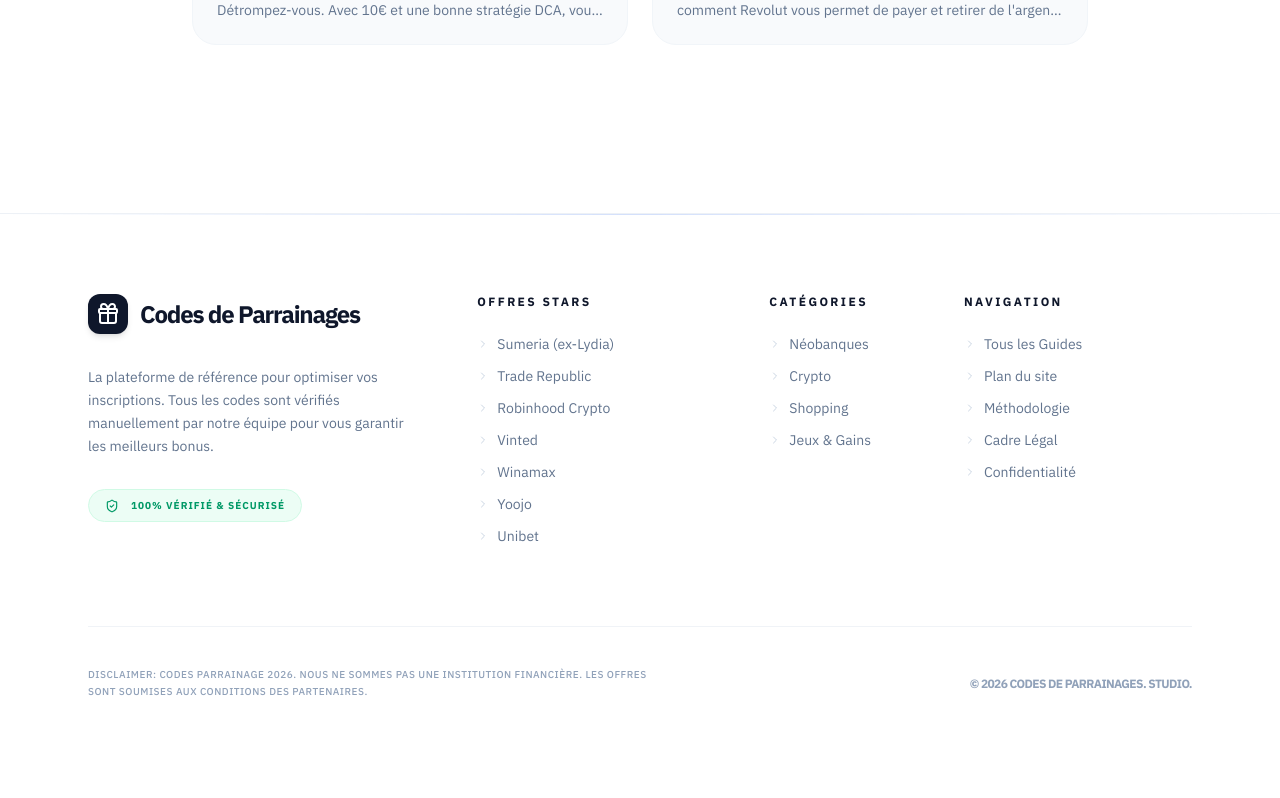
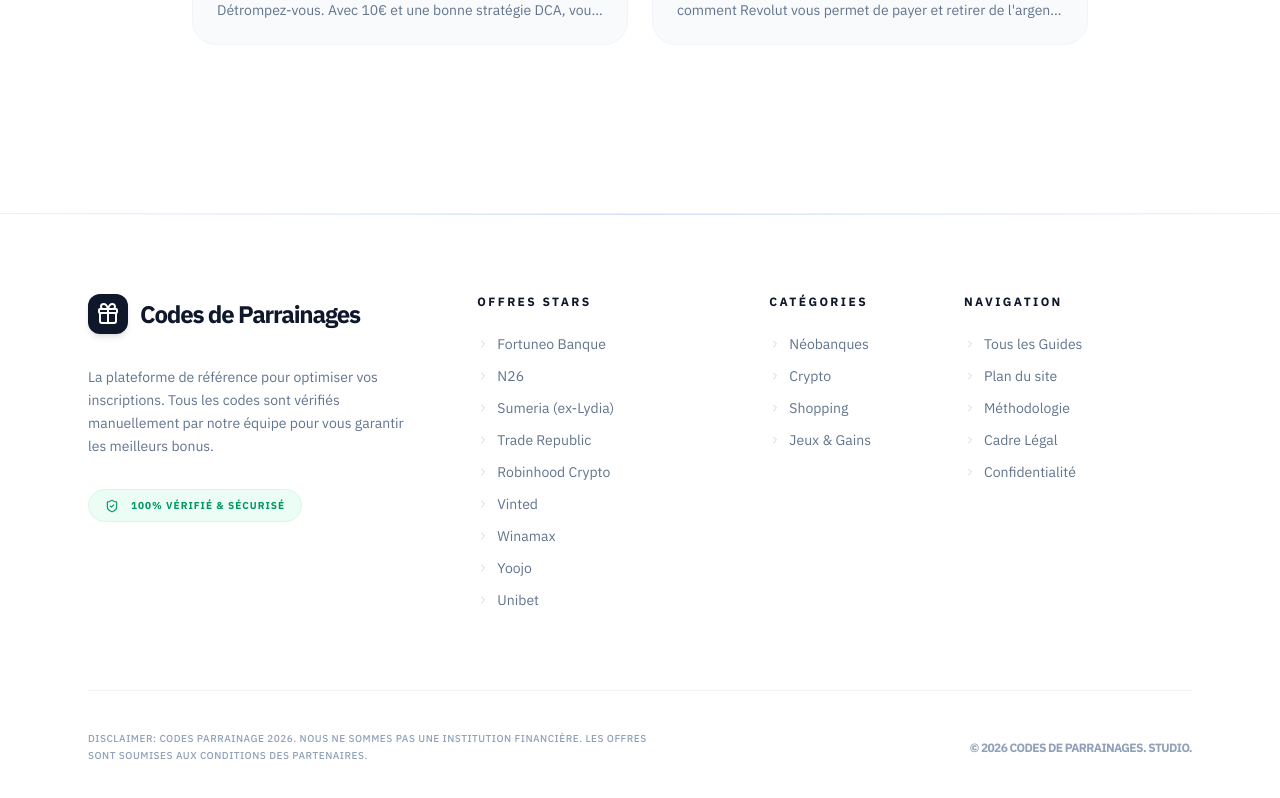
Before and after one commit to NACoaching/ParraineMoi, a Next.js app: page /guides/comparatif-meilleure-banque-en-ligne-2026 in a window 1280 px wide. Shown: the part 6805-7603 px from the top of the page. Built offline with nearby package versions, Linux system fonts and the light colour scheme.

Commit message:
seo: add Fortuneo and N26 to home page and footer internal links

```diff
--- a/src/app/page.tsx
+++ b/src/app/page.tsx
@@ -115,6 +115,8 @@
           </h2>
           <div className="flex flex-wrap gap-2.5">
             {[
+              { name: "Fortuneo", slug: "fortuneo", reward: "130€" },
+              { name: "N26", slug: "n26", reward: "75€" },
               { name: "Sumeria", slug: "sumeria", reward: "30€" },
               { name: "Trade Republic", slug: "trade-republic", reward: "Offre active" },
               { name: "Robinhood Crypto", slug: "robinhood", reward: "40€" },
--- a/src/components/Footer.tsx
+++ b/src/components/Footer.tsx
@@ -30,6 +30,8 @@
                         </h3>
                         <ul className="space-y-3 text-sm text-slate-500 dark:text-slate-400">
                             {[
+                                { name: "Fortuneo Banque", href: "/parrainage-fortuneo" },
+                                { name: "N26", href: "/parrainage-n26" },
                                 { name: "Sumeria (ex-Lydia)", href: "/parrainage-sumeria" },
                                 { name: "Trade Republic", href: "/parrainage-trade-republic" },
                                 { name: "Robinhood Crypto", href: "/parrainage-robinhood" },
```
